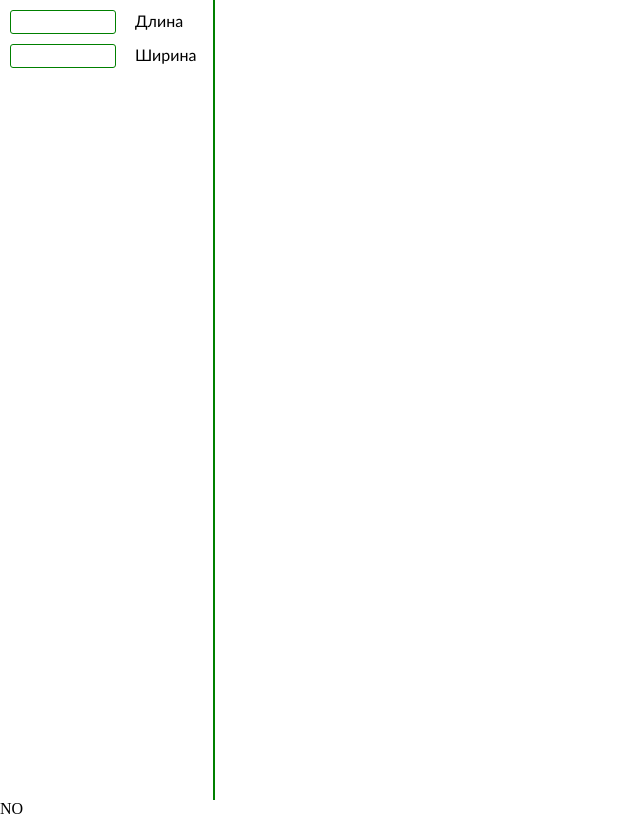
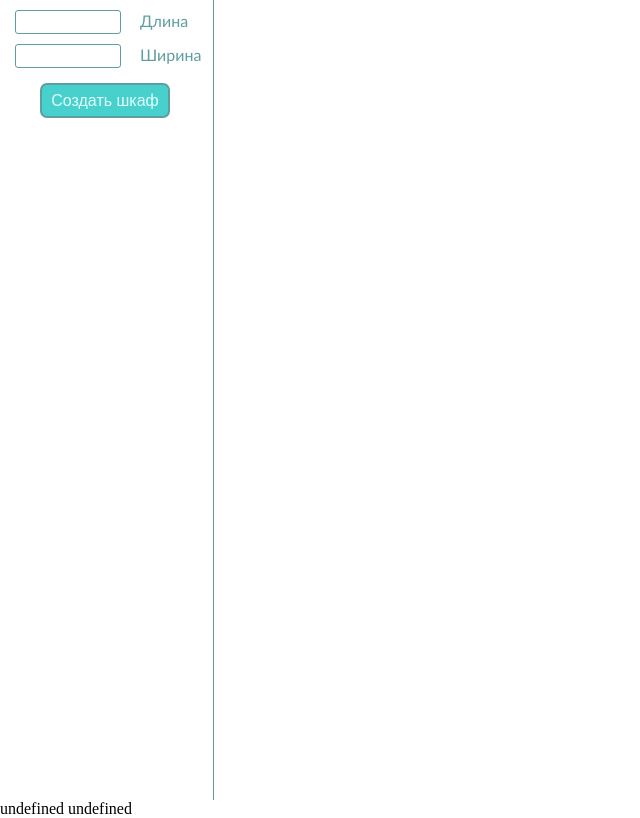
Before and after one commit to fiornrrn/GDesign, a React (Create React App) app in the folder frontend/: page / in a window 1280 px wide. Shown: the whole page, without its empty margins (0-640 px from the left). Built offline with nearby package versions, Linux system fonts and the light colour scheme; the HTML template or start-up script is replaced by a standard one.

Commit message:
created cupboard

```diff
--- a/frontend/src/files/Sidebar.js
+++ b/frontend/src/files/Sidebar.js
@@ -10,6 +10,7 @@ class Sidebar extends React.Component {
 			<div className='sidebar'>
 				<input type="number" className="number input"/> <i className="text">Длина</i>
 				<input type="number" className="number input"/> <i className="text">Ширина</i>
+				<button className="create-btn">Создать шкаф</button>
 			</div>
 		);
 	}
--- a/frontend/src/files/WorkingSpace.js
+++ b/frontend/src/files/WorkingSpace.js
@@ -7,7 +7,7 @@ class WorkingSpace extends React.Component {
 	}
 	render(){
 		return(
-			<div>NO</div>
+			<div>{this.props.cupboardHeight + " " + this.props.cupboardWidth}</div>
 		);
 	}
 }
--- a/frontend/src/files/styles/Sidebar.scss
+++ b/frontend/src/files/styles/Sidebar.scss
@@ -1,29 +1,59 @@
 $sidebar-width: 213px;
 
 .sidebar{
-	border-right: 2px solid green;
+	border-right: 1.5px solid #5F9EA0;
 	width: $sidebar-width;
 	height: 100vh;
 }
 
 .create-btn{
+	position: relative;
+	margin-top: 15px;
+	margin-left: 40px;
 
+	display: inline-block;
+ 	outline: none;
+  	color: #E0FFFF;
+  	text-decoration: none;
+  	user-select: none;
+  	border: 2px solid #5F9EA0;
+  	border-radius: 7px;
+  	background-color: #48D1CC;
+
+  	transition: 0.1s;
+  	width: 130px;
+  	height: 35px;
+  	font: 16px arial, sans-serif;
+
+ 	&:hover{
+  		border-radius: 10px;
+   		background-color: #5F9EA0;
+  	}
+  	&:active{
+    	background-color: #48D1CC;
+    	border: 2px solid #48D1CC;
+  	}
 }
 
 .input{
 	&.number{
 		position: relative;
-		margin-left: 10px;
+		margin-left: 15px;
 		margin-top: 10px;
 
 		width: 100px;
 		height: 20px;
-		border: 1px solid green;
+		border: 1px solid #5F9EA0;
 		border-radius: 3px;
+
+		text-align: center;
 	}
+
 }
 .text{
 	margin-left: 15px;
 	font-family: 'Gill Sans', sans-serif;
 	font-style: normal;
+	font-size: 16px;
+	color: #5F9EA0;
 }
```
